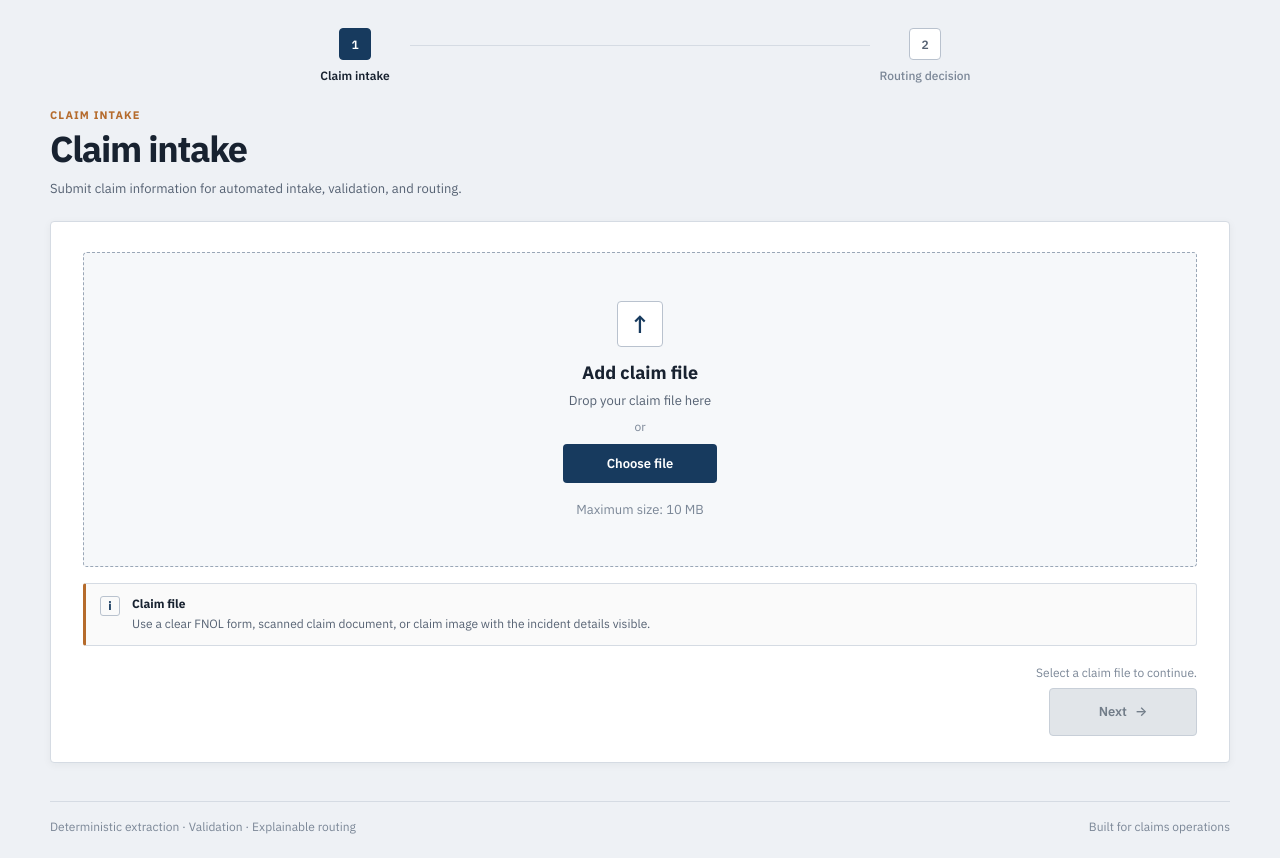
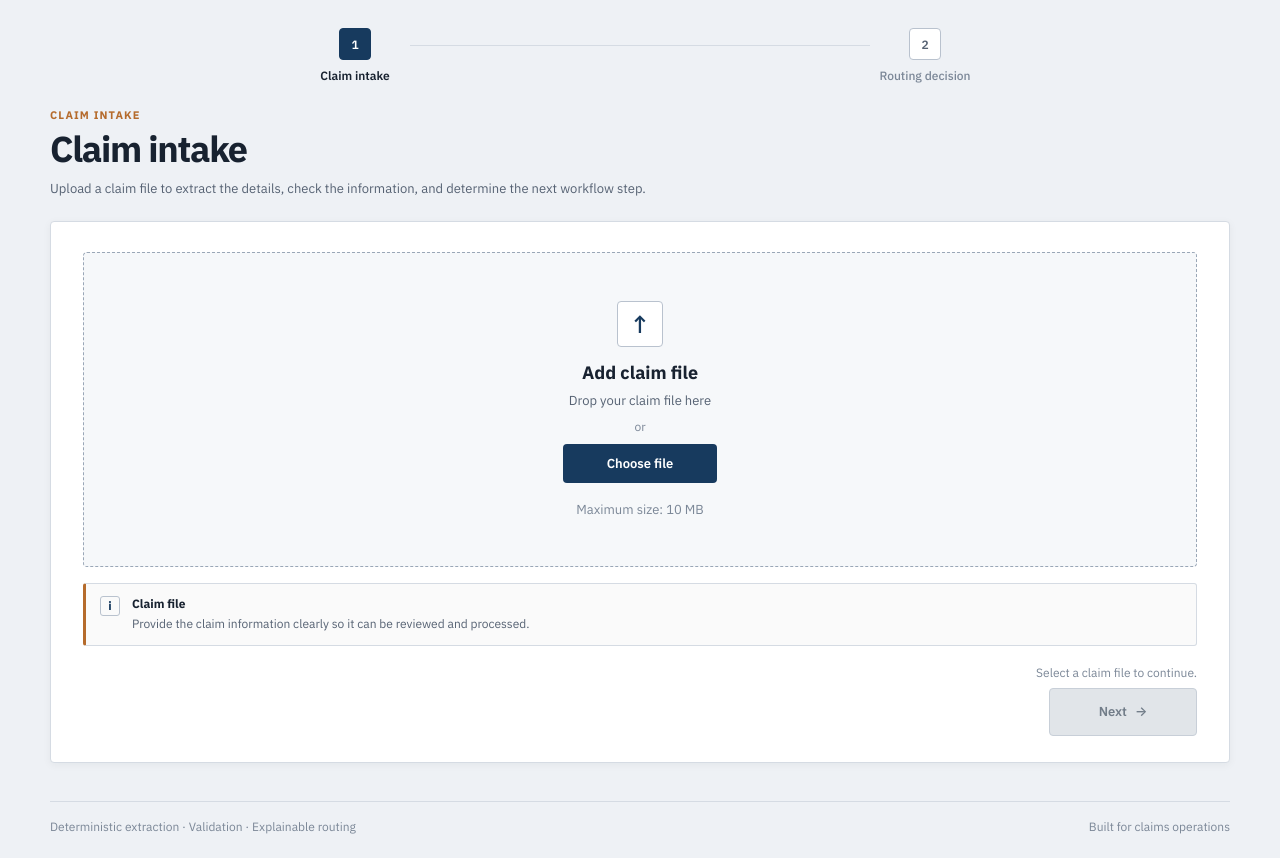
Before and after one commit to santhosh12133/FNOL-Claims-Processing-Agent, a Flask app: page / in a window 1280 px wide. Shown: the part 68-926 px from the top of the page. Run offline with Flask 3, Linux system fonts and the light colour scheme.

Commit message:
Refine claim intake wording and refresh UI assets

```diff
--- a/templates/index.html
+++ b/templates/index.html
@@ -8,7 +8,7 @@
   <link rel="preconnect" href="https://fonts.googleapis.com">
   <link rel="preconnect" href="https://fonts.gstatic.com" crossorigin>
   <link href="https://fonts.googleapis.com/css2?family=IBM+Plex+Mono:wght@400;500;600&family=IBM+Plex+Sans:wght@400;500;600;700&display=swap" rel="stylesheet">
-  <link rel="stylesheet" href="{{ url_for('static', filename='style.css', v='11') }}">
+  <link rel="stylesheet" href="{{ url_for('static', filename='style.css', v='12') }}">
 </head>
 <body>
   <header class="topbar">
@@ -23,14 +23,14 @@
       <div class="step active" id="step1"><span class="step-number">1</span><span class="step-label">Claim intake</span></div><div class="step-line" id="stepLine"></div><div class="step" id="step2"><span class="step-number">2</span><span class="step-label">Routing decision</span></div>
     </nav>
     <section id="intakePage" class="page page-intake" aria-labelledby="intakeTitle">
-      <div class="page-header"><div><p class="eyebrow">CLAIM INTAKE</p><h1 id="intakeTitle">Claim intake</h1><p>Submit claim information for automated intake, validation, and routing.</p></div></div>
+      <div class="page-header"><div><p class="eyebrow">CLAIM INTAKE</p><h1 id="intakeTitle">Claim intake</h1><p>Upload a claim file to extract the details, check the information, and determine the next workflow step.</p></div></div>
       <section class="intake-card">
-        <div class="upload-zone" id="uploadZone" tabindex="0" role="button" aria-label="Choose a claim file">
+        <div class="upload-zone" id="uploadZone" tabindex="0" role="button" aria-label="Add a claim file">
           <div class="upload-icon" aria-hidden="true">↑</div><h2>Add claim file</h2><p>Drop your claim file here</p><span class="or">or</span>
           <label class="choose-btn">Choose file<input type="file" id="fileInput" accept=".pdf,.docx,.jpg,.jpeg,.png,.webp,application/pdf,application/vnd.openxmlformats-officedocument.wordprocessingml.document,image/jpeg,image/png,image/webp" hidden></label>
           <p class="supported-types">Maximum size: 10 MB</p>
         </div>
-        <div class="support-note"><div class="note-icon" aria-hidden="true">i</div><div><strong>Claim file</strong><p>Use a clear FNOL form, scanned claim document, or claim image with the incident details visible.</p></div></div>
+        <div class="support-note"><div class="note-icon" aria-hidden="true">i</div><div><strong>Claim file</strong><p>Provide the claim information clearly so it can be reviewed and processed.</p></div></div>
         <div id="selectedFile" class="selected-file" hidden><div class="file-icon" aria-hidden="true">FILE</div><div class="file-info"><span>Selected claim file</span><strong id="selectedFileName"></strong><small id="fileSize"></small></div><button id="removeFileBtn" class="icon-btn" type="button" aria-label="Remove selected claim file">×</button></div>
         <div class="intake-footer"><p id="fileHint">Select a claim file to continue.</p><button id="processBtn" class="next-btn" type="button" disabled>Next <span aria-hidden="true">→</span></button></div>
       </section>
@@ -50,6 +50,6 @@
     </section>
   </main>
   <footer class="footer"><span>Deterministic extraction · Validation · Explainable routing</span><span>Built for claims operations</span></footer>
-  <script src="{{ url_for('static', filename='app.js', v='11') }}"></script>
+  <script src="{{ url_for('static', filename='app.js', v='12') }}"></script>
 </body>
 </html>
```
